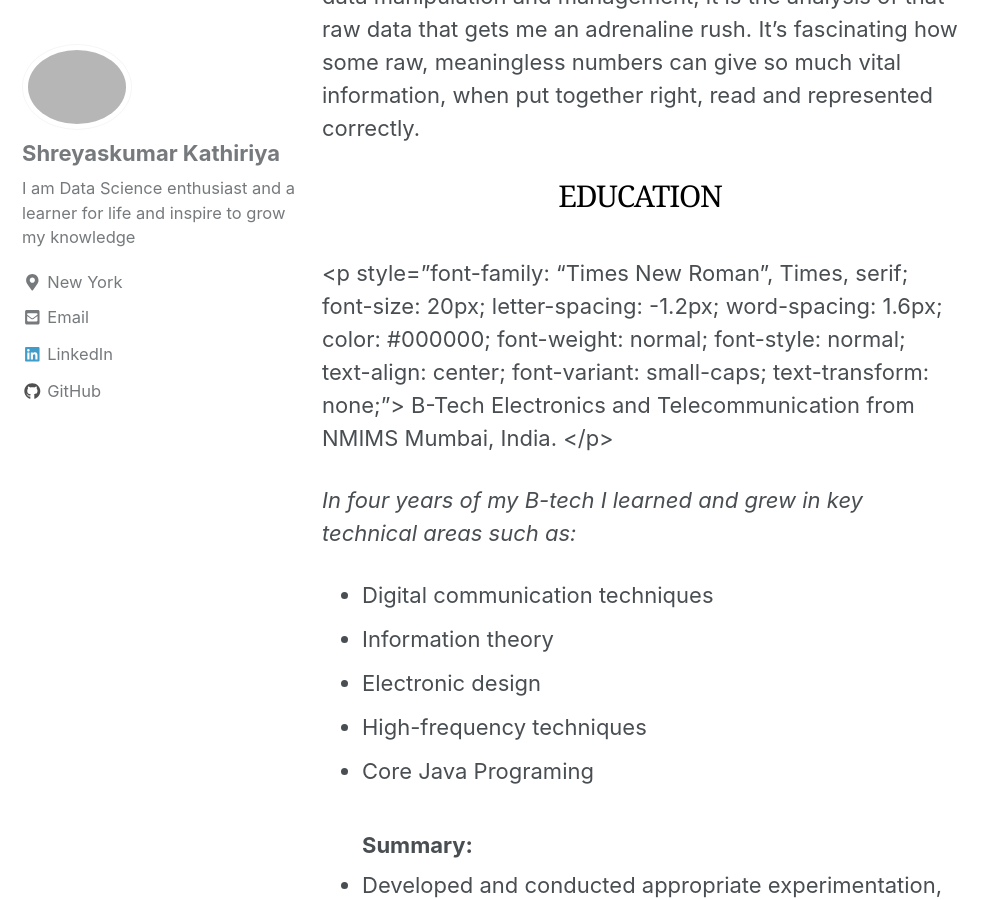
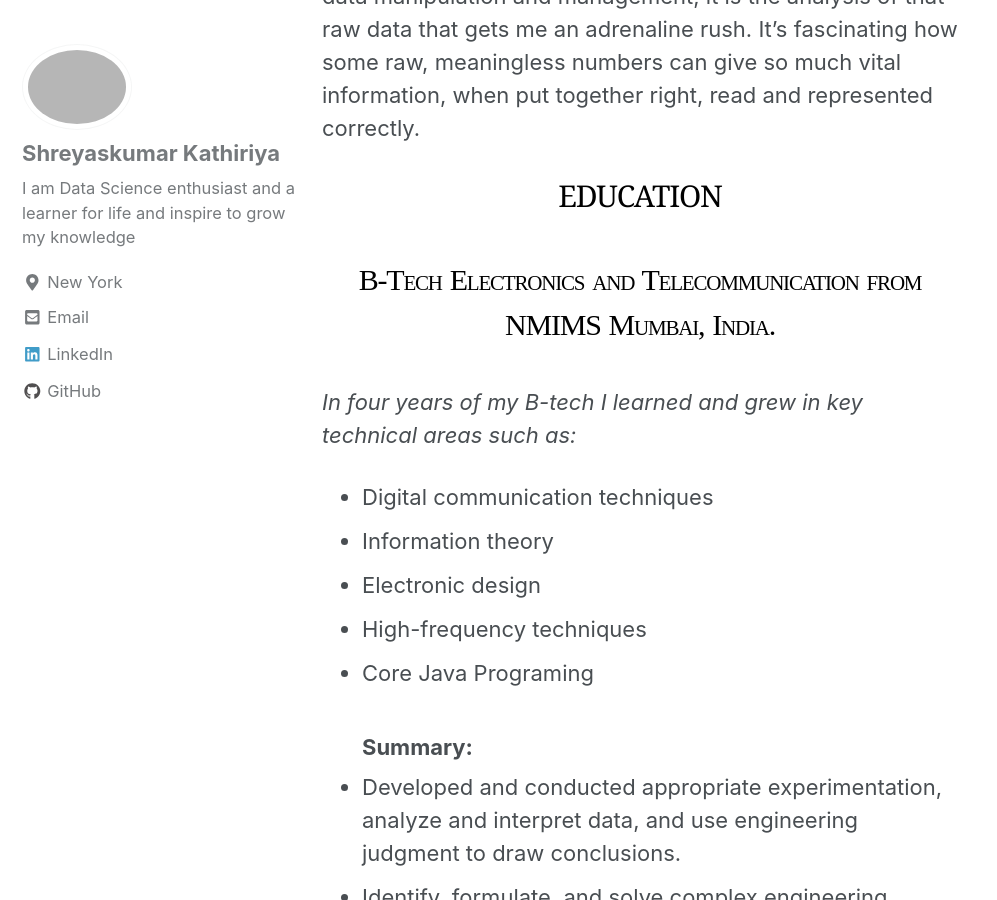
Before and after one commit to Shreyash1811/Shreyash1811.github.io, a Jekyll site: the page built from _pages/about.md, in a window 1280 px wide and 900 px high, scrolled down 1642 px. Shown: the whole window, without its empty margins (0-997 px from the left). Built offline with Jekyll 4.4.1, drawn with Linux system fonts in a browser that asks for light colours; nearby versions of some CDN libraries; some of the changed text lies outside the part shown.

Commit message:
Update about.md

```diff
--- a/_pages/about.md
+++ b/_pages/about.md
@@ -33,8 +33,8 @@ text-transform: none;"> EDUCATION </p>
 
 <!-- ## B-Tech Electronics and Telecommunication from NMIMS Mumbai, India. -->
 
-<p style="font-family: "Times New Roman", Times, serif;
-font-size: 20px;
+<p style="font-family: Times New Roman, Times, serif;
+font-size: 30px;
 letter-spacing: -1.2px;
 word-spacing: 1.6px;
 color: #000000;
@@ -62,7 +62,7 @@ text-transform: none;"> B-Tech Electronics and Telecommunication from NMIMS Mumb
 <!--## 2. Masters of Science in Management of Technology from New York University, New York, USA.-->
 
 <p style="font-family: Times New Roman, Times, serif;
-font-size: 20px;
+font-size: 30px;
 letter-spacing: -1.2px;
 word-spacing: 1.6px;
 color: #000000;
@@ -88,8 +88,8 @@ To bridge this gap I decided to pursue my Masters and broaden my knowledge and s
 - **Business Courses:** Project Management (SCRUM Practices and understanding Waterfall and Agile methodologies), Global Innovation (Strategies to manage and coordinate Global projects), Management of Information System, Organizational behavior.
 
 <!--!# Work Experience : -->
-<p style="font-family: "Times New Roman", Times, serif;
-font-size: 20px;
+<p style="font-family: Times New Roman, Times, serif;
+font-size: 30px;
 letter-spacing: -1.2px;
 word-spacing: 1.6px;
 color: #000000;
```
